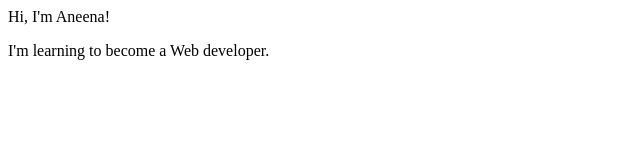
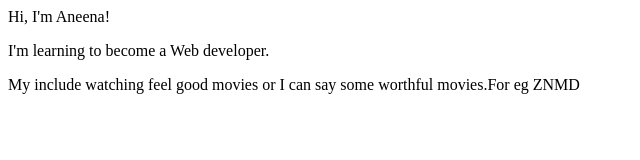
Before and after one commit to aneenajohn/aneena.com, a plain HTML site: page index.html in a window 1280 px wide. Shown: the whole page, without its empty margins (0-640 px from the left). Drawn offline with Linux system fonts and the light colour scheme.

Commit message:
updated hobbies
docs: upadated hobbies

```diff
--- a/index.html
+++ b/index.html
@@ -8,5 +8,6 @@
 <body>
     Hi, I'm Aneena!
     <p>I'm learning to become a Web developer.</p>
+    <p>My include watching feel good movies or I can say some worthful movies.For eg ZNMD</p>
 </body>
 </html>
```
